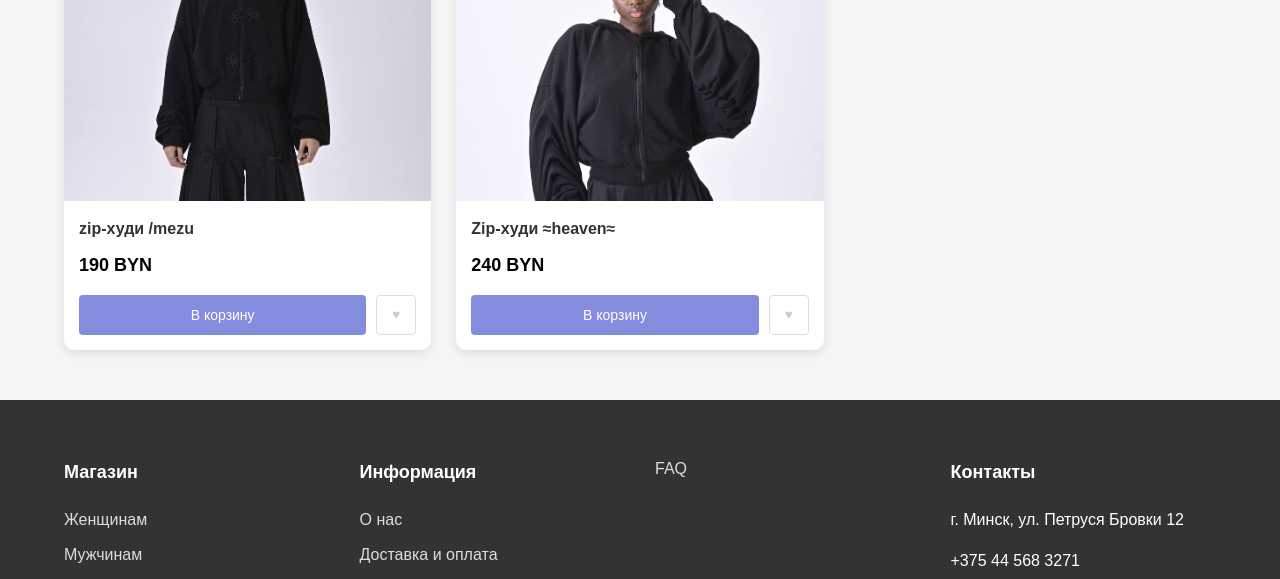
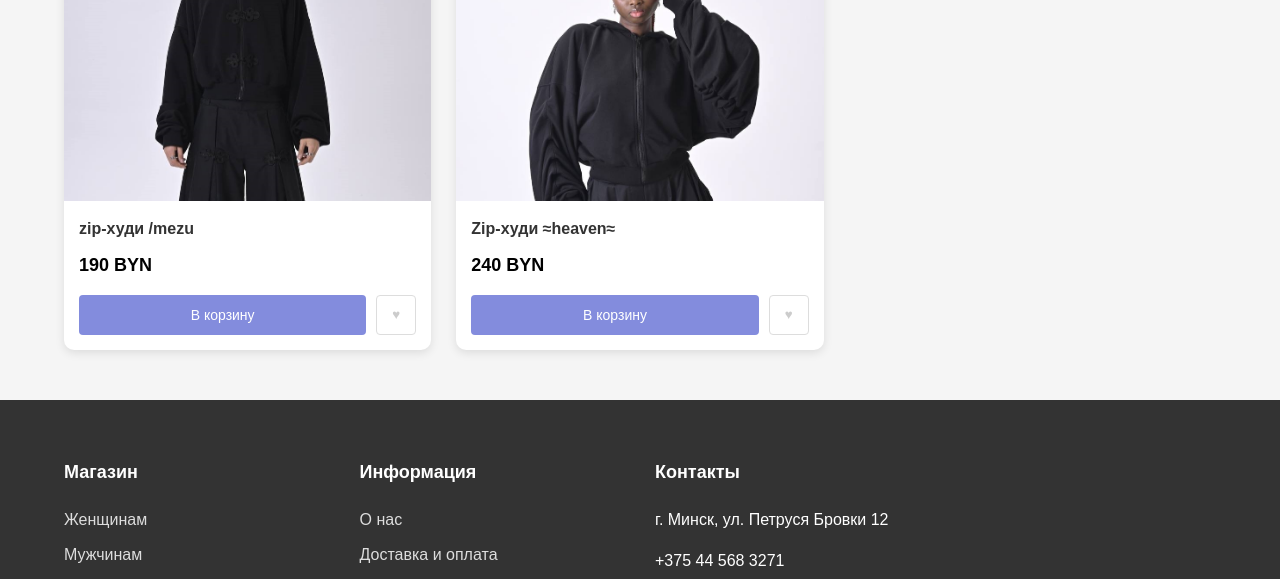
Before and after one commit to senya-gg/ident1ty.github.io, a plain HTML site: page men.html in a window 1280 px wide. Shown: the part 1242-1821 px from the top of the page. Drawn offline with Linux system fonts and the light colour scheme.

Commit message:
Update men.html

```diff
--- a/men.html
+++ b/men.html
@@ -321,7 +321,7 @@
                     <li><a href="women.html">Женщинам</a></li>
                     <li><a href="men.html" class="active">Мужчинам</a></li>
                     <li><a href="accessories.html">Аксессуары</a></li>
-                    <li><a href="new.html">Новинки</a></li>
+
                 </ul>
             </nav>
         </div>
@@ -446,14 +446,7 @@
                         <li><a href="contacts.html">Контакты</a></li>
                     </ul>
                 </div>
-                <div class="footer-column">
 
-                    <ul>
-                        <li><a href="faq.html">FAQ</a></li>
-
-
-                    </ul>
-                </div>
                 <div class="footer-column">
                     <h3>Контакты</h3>
                     <p>г. Минск, ул. Петруся Бровки 12</p>
```
